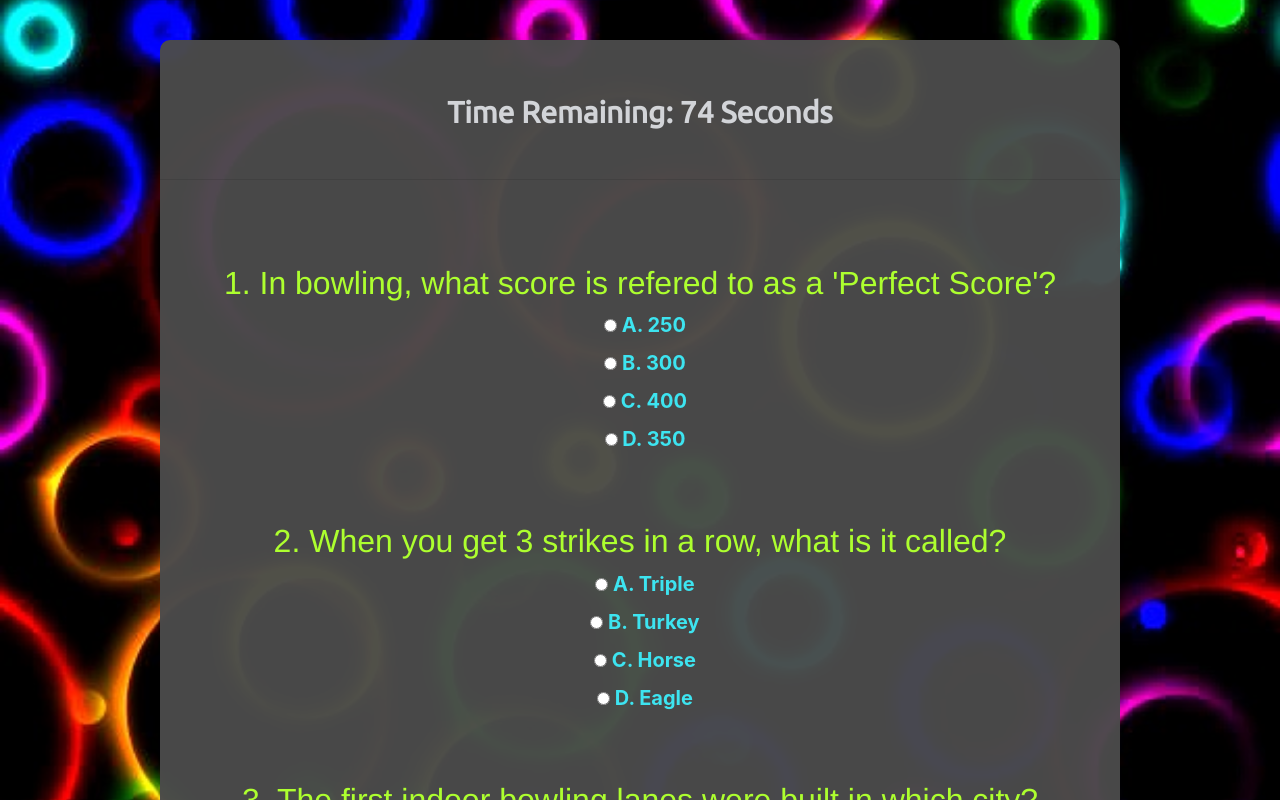
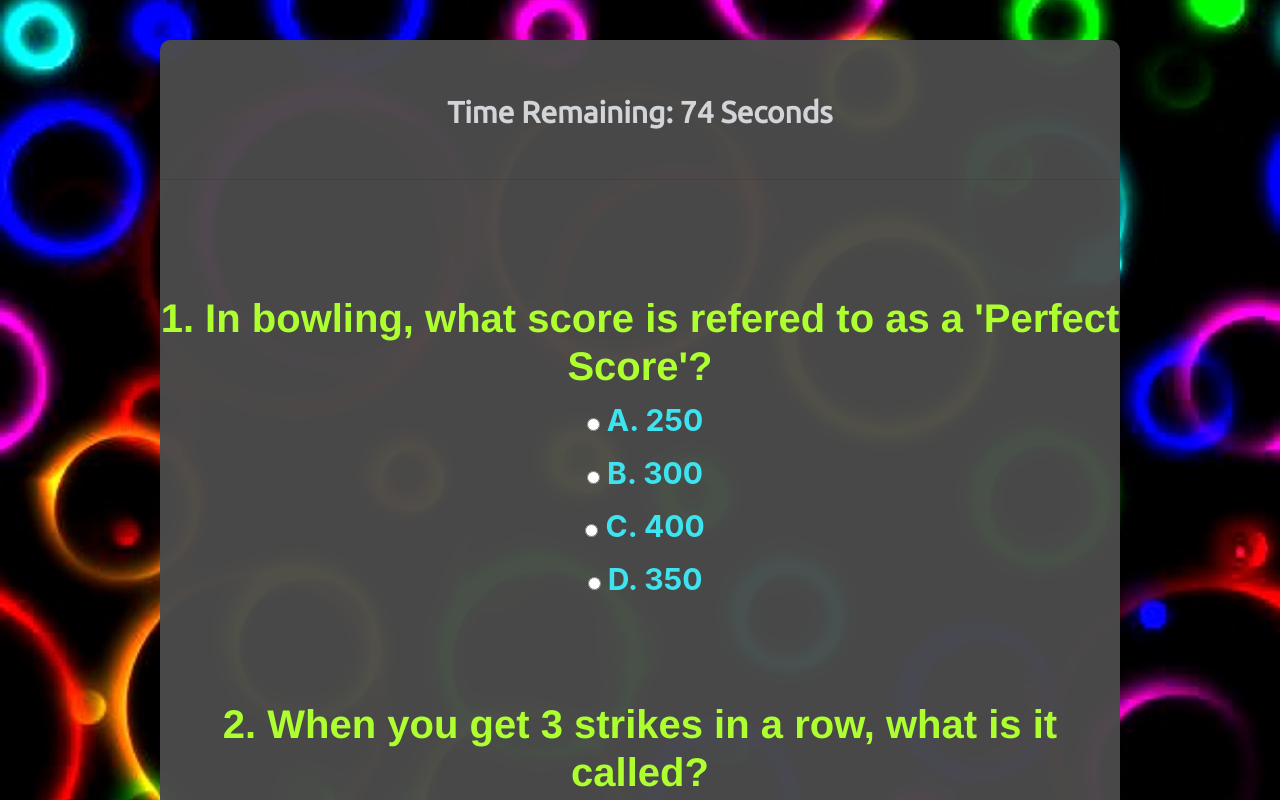
Before and after one commit to tomjcal89/TriviaGame, a plain HTML site: page index.html in a window 1280 px wide. Both pictures are taken after a click on the button "Start Trivia Game!". Shown: the top 800 px of the page. Drawn offline with nearby package versions, Linux system fonts and the light colour scheme; a web font is replaced by a local one.

Commit message:
added additional css changes

```diff
--- a/assets/css/style.css
+++ b/assets/css/style.css
@@ -4,7 +4,7 @@ body {
     background-image: url(../images/background.jpg);
     background-size: 100%;
     color: rgb(61, 228, 240);
-    font-size: 20px;
+    font-size: 30px;
     font-weight: bold;
     max-width: 960px;
     margin: auto;
@@ -73,7 +73,8 @@ button{
 h2 {
     color: greenyellow;
     font-family: 'Franklin Gothic Medium', 'Arial Narrow', Arial, sans-serif;
-    text-size: 30px;
+    font-size: 40px;
+    font-weight: bold;
 }
 
 
```
